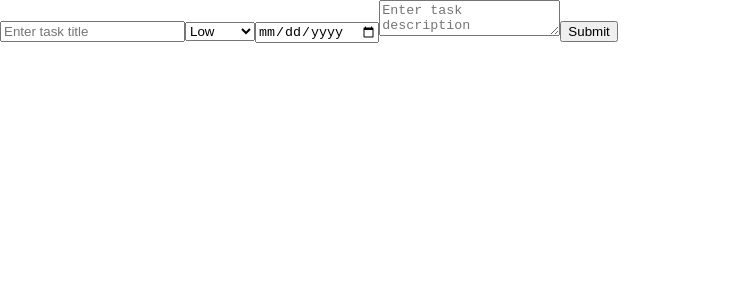
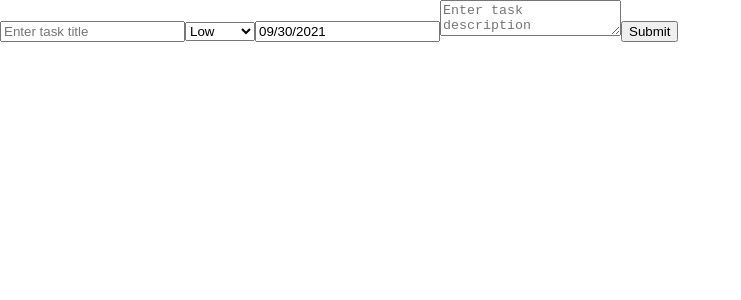
Before and after one commit to chrysillala/totododo, a React (Create React App) app: page / in a window 1280 px wide. Shown: the top 300 px of the page, without its empty margins (0-741 px from the left). Built offline with nearby package versions, Linux system fonts and the light colour scheme.

Commit message:
handle date using react-datepicker

```diff
--- a/src/App.js
+++ b/src/App.js
@@ -1,16 +1,19 @@
 import React from 'react';
 
 import { v4 as uuidv4 } from 'uuid';
+import DatePicker from "react-datepicker";
 
 import Layout from './components/Layout';
 
+import "react-datepicker/dist/react-datepicker.css";
+
 const initialTodo = {
-  id: uuidv4(),
+  id: '',
   title: '',
   description: '',
   isCompleted: false,
   priority: 0,
-  dueDate: ''
+  dueDate: new Date(),
 };
 class App extends React.Component {
   constructor(props) {
@@ -28,13 +31,15 @@ class App extends React.Component {
   // resulting in cleaner code
   handleSubmit = (event) => {
     event.preventDefault();
+
     const newTodos = [...this.state.todos, {
-      id: this.state.todoForm.id,
+      id: uuidv4(),
       title: this.state.todoForm.title,
       description: this.state.todoForm.description,
       priority: this.state.todoForm.priority,
       dueDate: this.state.todoForm.dueDate,
     }];
+
     this.setState({
       todoForm: initialTodo,
       todos: newTodos
@@ -50,9 +55,6 @@ class App extends React.Component {
       case 'checkbox':
         value = target.checked;
         break;
-      case 'date':
-        value = (new Date(target.value));
-        break;
       default:
         value = target.value
         break;
@@ -62,6 +64,15 @@ class App extends React.Component {
       todoForm: {
         ...prevState.todoForm,
         [name]: value
+      }
+    }));
+  }
+
+  handleDateChange = (date) => {
+    this.setState(prevState => ({
+      todoForm: {
+        ...prevState.todoForm,
+        dueDate: new Date(date)
       }
     }));
   }
@@ -88,16 +99,20 @@ class App extends React.Component {
             ))}
           </select>
 
-          <input type="date" name="dueDate" onChange={this.handleInputChange} value={todoForm.dueDate} />
+          <DatePicker
+            selected={todoForm.dueDate}
+            minDate={(new Date())}
+            onChange={(date) => this.handleDateChange(date)}
+          />
 
           <textarea type="text" name="description" onChange={this.handleInputChange} value={todoForm.description} placeholder="Enter task description" />
 
           <input type="submit" value="Submit" />
         </form>
         <ul>
-          {todos.map((todo, index) => (
-            <li key={index}>
-              {todo.id} - {todo.title} - {priorities[todo.priority]} - {(new Date(todo.dueDate)).toLocaleDateString()}
+          {todos.map((todo) => (
+            <li key={todo.id}>
+              {todo.title} - {priorities[todo.priority]} - {(new Date(todo.dueDate)).toLocaleDateString()}
               <br />
               {todo.description}
             </li>
```
